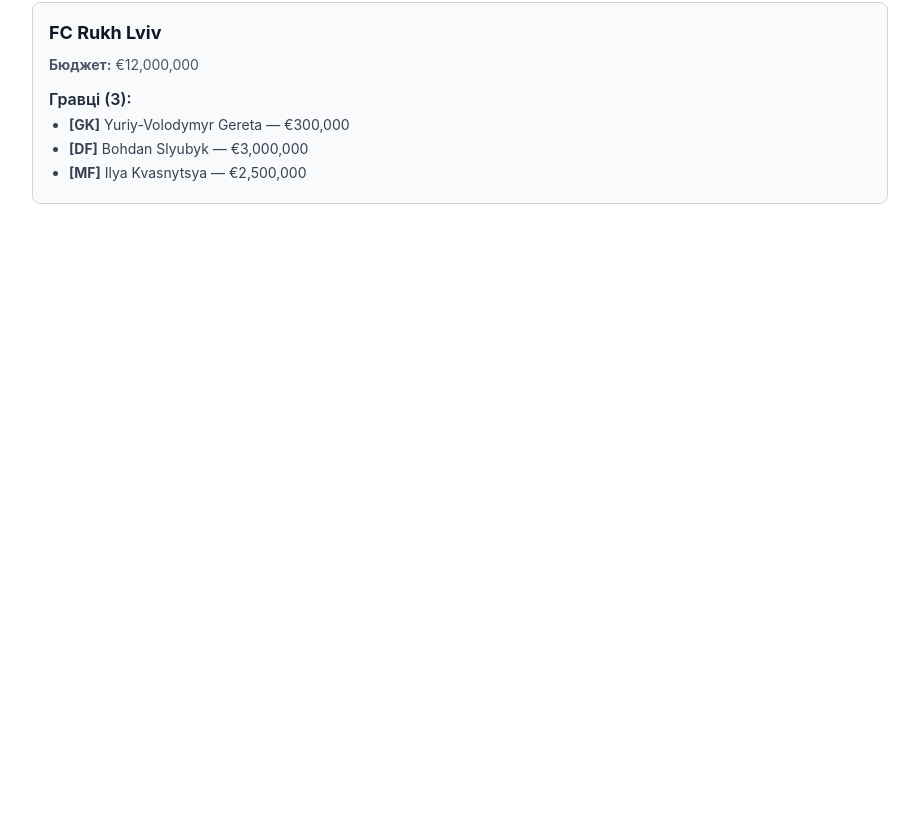
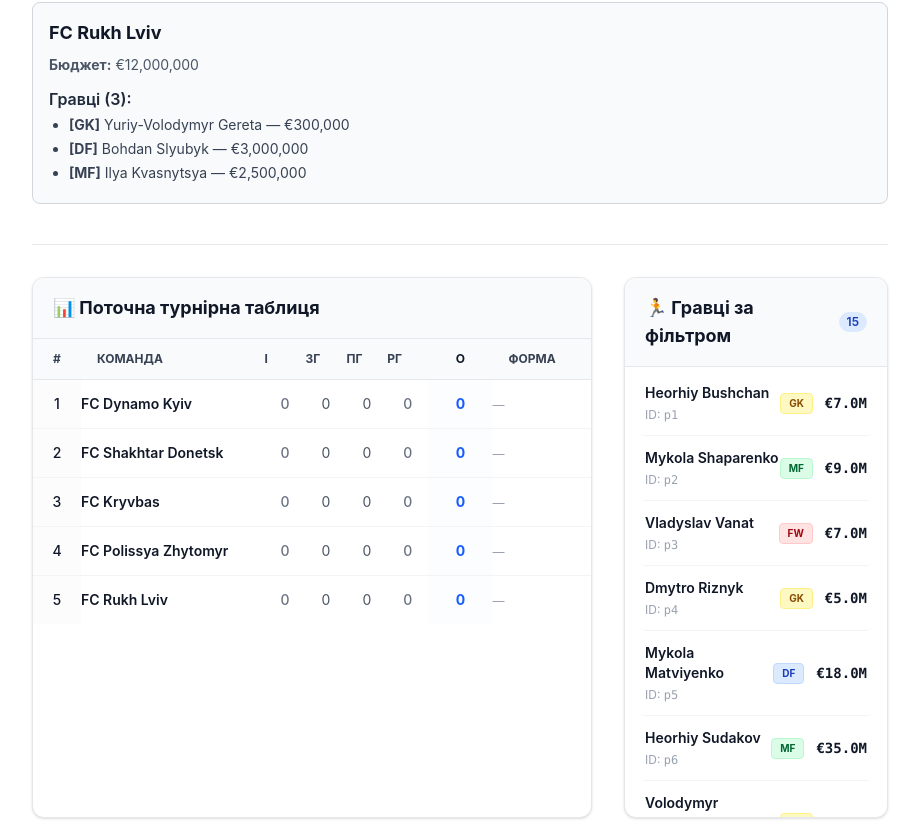
Before and after one commit to DMV22/Pro-League, a React (Vite) app: page / in a window 1280 px wide. Shown: the part 1051-1889 px from the top of the page, without its empty margins (180-1099 px from the left). Before the commit the page ends 1275 px from the top, so only its background shows below. Built offline with nearby package versions, Linux system fonts and the light colour scheme.

Commit message:
feat(ui): add debug panel for standings and filtered players

```diff
--- a/src/App.tsx
+++ b/src/App.tsx
@@ -1,15 +1,21 @@
 import { useAppDispatch, useAppSelector } from "@/store/hooks";
-import { selectCurrentRound, selectTeamsList } from "./features/league/selectors/league.selectors";
+import { selectCurrentRound, selectFilteredPlayers, selectStandings, selectTeams, selectTeamsList } from "./features/league/selectors/league.selectors";
 import { selectSelectedTeamId } from "./features/ui/selectors/ui.selectors";
 import { setSelectedTeamId } from "./features/ui/slices/ui.slice";
 import { nextRound } from "./features/league/slices/league.slice";
+import type { Player } from "./shared/types/league";
 
 function App() {
   const dispatch = useAppDispatch();
 
   const teamsList = useAppSelector(selectTeamsList);
+
+  const teamsObj = useAppSelector(selectTeams);
   const currentRound = useAppSelector(selectCurrentRound);
   const selectedTeamId = useAppSelector(selectSelectedTeamId);
+
+  const standingsList = useAppSelector(selectStandings);
+  const filteredPlayers = useAppSelector(selectFilteredPlayers);
 
   // Handler для зміни туру (для демонстрації dispatch)
   const handleNextRound = () => {
@@ -21,6 +27,20 @@ function App() {
     // Якщо команда вже вибрана - знімаємо виділення (null), інакше - вибираємо
     const nextId = selectedTeamId === teamId ? null : teamId;
     dispatch(setSelectedTeamId(nextId));
+  };
+
+  // Функція для стилізації бейджів форми останніх матчів (W, D, L)
+  const formClassMap: Record<'W' | 'D' | 'L', string> = {
+    W: 'form-badge-w',
+    D: 'form-badge-d',
+    L: 'form-badge-l',
+  };
+  // Функція для стилізації бейджів позицій гравців
+  const positionClassMap: Record<Player['position'], string> = {
+    GK: 'position-badge-gk',
+    DF: 'position-badge-df',
+    MF: 'position-badge-mf',
+    FW: 'position-badge-fw',
   };
 
   if (teamsList.length === 0) {
@@ -74,6 +94,99 @@ function App() {
           })}
         </div>
       </section>
+      <section className="debug-section">
+        <div className="debug-grid">
+
+          {/* ТУРНІРНА ТАБЛИЦЯ */}
+          <div className="standings-wrapper">
+            <div className="panel-header">
+              <h3 className="panel-title">📊 Поточна турнірна таблиця</h3>
+            </div>
+
+            <div className="table-scroll">
+              <table className="table-main">
+                <thead className="table-thead">
+                  <tr className="table-row-header">
+                    <th className="cell-shared-padding text-center w-12">#</th>
+                    <th className="cell-shared-padding">Команда</th>
+                    <th className="header-center">I</th>
+                    <th className="header-center">ЗГ</th>
+                    <th className="header-center">ПГ</th>
+                    <th className="header-center">РГ</th>
+                    <th className="cell-shared-padding text-center font-bold text-gray-900 w-16">О</th>
+                    <th className="cell-shared-padding">Форма</th>
+                  </tr>
+                </thead>
+                <tbody className="table-tbody">
+                  {standingsList.map((entry, index) => {
+                    const teamName = teamsObj[entry.teamId]?.name || `Команда (${entry.teamId})`;
+
+                    return (
+                      <tr key={entry.teamId} className="table-row-body">
+                        <td className="rank">{index + 1}</td>
+                        <td className="team">{teamName}</td>
+                        <td className="stat-center">{entry.played}</td>
+                        <td className="stat-muted">{entry.goalsFor}</td>
+                        <td className="stat-muted">{entry.goalsAgainst}</td>
+                        <td className={`stat-center ${entry.goalDiff > 0 ? 'text-green-600' : entry.goalDiff < 0 ? 'text-red-600' : 'text-gray-500'}`}>
+                          {entry.goalDiff > 0 ? `+${entry.goalDiff}` : entry.goalDiff}
+                        </td>
+                        <td className="points">{entry.points}</td>
+                        <td className="form">
+                          {entry.form.length > 0 ? (
+                            entry.form.map((res, i) => (
+                              <span key={i} className={`form-badge ${formClassMap[res]}`}>
+                                {res}
+                              </span>
+                            ))
+                          ) : (
+                            <span className="text-xs text-gray-400">—</span>
+                          )}
+                        </td>
+                      </tr>
+                    );
+                  })}
+                </tbody>
+              </table>
+            </div>
+          </div>
+
+          {/* СПИСОК ГРАВЦІВ */}
+          <div className="players-wrapper">
+            <div className="panel-header">
+              <h3 className="panel-title">
+                🏃 Гравці за фільтром
+                <span className="players-count-badge">{filteredPlayers.length}</span>
+              </h3>
+            </div>
+
+            <div className="players-container">
+              {filteredPlayers.length === 0 ? (
+                <div className="players-empty">Гравців за критеріями не знайдено</div>
+              ) : (
+                filteredPlayers.map((player) => (
+                  <div key={player.id} className="player-row">
+                    <div className="player-info">
+                      <span className="players-name">{player.name}</span>
+                      <span className="player-meta">
+                        ID: <span className="player-meta-id">{player.id}</span>
+                      </span>
+                    </div>
+                    <div className="player-side-block">
+                      <span className={`position-badge ${positionClassMap[player.position]}`}>
+                        {player.position}
+                      </span>
+                      <span className="player-price-badge">
+                        €{(player.price / 1000000).toFixed(1)}M
+                      </span>
+                    </div>
+                  </div>
+                ))
+              )}
+            </div>
+          </div>
+        </div>
+      </section>
     </main>
   )
 }
--- a/src/index.css
+++ b/src/index.css
@@ -62,3 +62,167 @@
 .player-item {
   @apply text-sm text-gray-700 mb-1;
 }
+
+/* Повторювані утиліти (Компоненти-помічники) */
+.cell-shared-padding {
+  @apply px-4 py-3;
+}
+
+/* Статуси форми матчів (W, D, L) */
+.form-badge {
+  @apply inline-block w-5 h-5 text-center leading-5 text-xs font-bold rounded-full mr-1;
+}
+
+.form-badge-w {
+  @apply bg-green-100 text-green-700;
+}
+
+.form-badge-d {
+  @apply bg-gray-200 text-gray-700;
+}
+
+.form-badge-l {
+  @apply bg-red-100 text-red-700;
+}
+
+/* Бейджі позицій футболістів */
+.position-badge {
+  @apply text-[10px] font-bold px-2 py-0.5 rounded border;
+}
+
+.position-badge-gk {
+  @apply bg-yellow-100 text-yellow-800 border-yellow-200;
+}
+
+.position-badge-df {
+  @apply bg-blue-100 text-blue-800 border-blue-200;
+}
+
+.position-badge-mf {
+  @apply bg-green-100 text-green-800 border-green-200;
+}
+
+.position-badge-fw {
+  @apply bg-red-100 text-red-800 border-red-200;
+}
+
+
+/* СЕСТЕМНІ КЛАСИ ДЛЯ DEBUG PANEL */
+.debug-section {
+  @apply mt-10 border-t border-gray-200 pt-8 font-sans;
+}
+
+.debug-grid {
+  @apply grid grid-cols-1 lg:grid-cols-3 gap-8;
+}
+
+/* Структура Таблиці */
+.standings-wrapper {
+  @apply lg:col-span-2 bg-white border border-gray-200 rounded-xl shadow-sm overflow-hidden;
+}
+
+.panel-header {
+  @apply bg-gray-50 px-5 py-4 border-b border-gray-200;
+}
+
+.panel-title {
+  @apply text-lg font-bold text-gray-900 flex items-center gap-2;
+}
+
+.table-scroll {
+  @apply overflow-x-auto;
+}
+
+.table-main {
+  @apply w-full text-sm text-left text-gray-500;
+}
+
+.table-thead {
+  @apply text-xs text-gray-700 uppercase bg-gray-50 border-b border-gray-200;
+}
+
+.table-row-header {
+  @apply border-b border-gray-200;
+}
+
+.table-cell-header-center {
+  @apply px-3 py-3 text-center;
+}
+
+.table-tbody {
+  @apply divide-y divide-gray-100;
+}
+
+.table-row-body {
+  @apply hover:bg-gray-50 transition-colors;
+}
+
+/* Колонки таблиці */
+.rank {
+  @apply font-medium text-center text-gray-900 bg-gray-50/50 w-12;
+}
+
+.team {
+  @apply font-semibold text-gray-900;
+}
+
+.stat-center {
+  @apply px-3 py-3.5 text-center font-medium;
+}
+
+.stat-muted {
+  @apply px-3 py-3.5 text-center text-gray-600;
+}
+
+.points {
+  @apply text-center font-bold text-blue-600 bg-blue-50/20 w-16;
+}
+
+.form {
+  @apply whitespace-nowrap;
+}
+
+/* Структура списку гравців */
+.players-wrapper {
+  @apply bg-white border border-gray-200 rounded-xl shadow-sm flex flex-col overflow-hidden;
+}
+
+.players-count-badge {
+  @apply ml-auto text-xs px-2 py-0.5 bg-blue-100 text-blue-800 font-semibold rounded-full;
+}
+
+.players-container {
+  @apply p-4 flex-1 overflow-y-auto max-h-112.5 divide-y divide-gray-100;
+}
+
+.players-empty {
+  @apply text-center py-12 text-sm text-gray-400;
+}
+
+.player-row {
+  @apply py-3 flex items-center justify-between first:pt-0 last:pb-0 hover:bg-gray-50/50 px-1 rounded transition-colors;
+}
+
+.player-info {
+  @apply flex flex-col gap-1;
+}
+
+.players-name {
+  @apply text-sm font-semibold text-gray-900;
+}
+
+.player-meta {
+  @apply text-xs text-gray-400;
+}
+
+.player-meta-id {
+  @apply font-mono;
+}
+
+.player-side-block {
+  @apply flex items-center gap-3;
+}
+
+.player-price-badge {
+  @apply text-sm font-bold text-gray-900 font-mono;
+}
```
